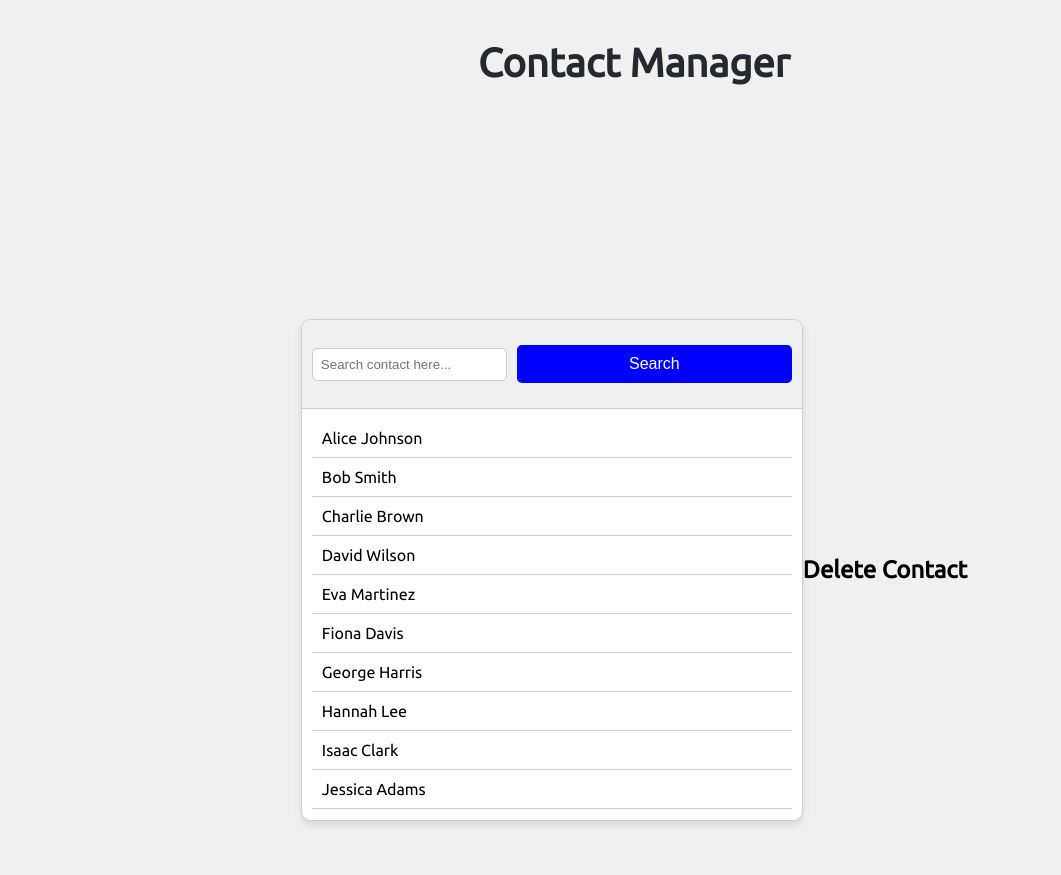
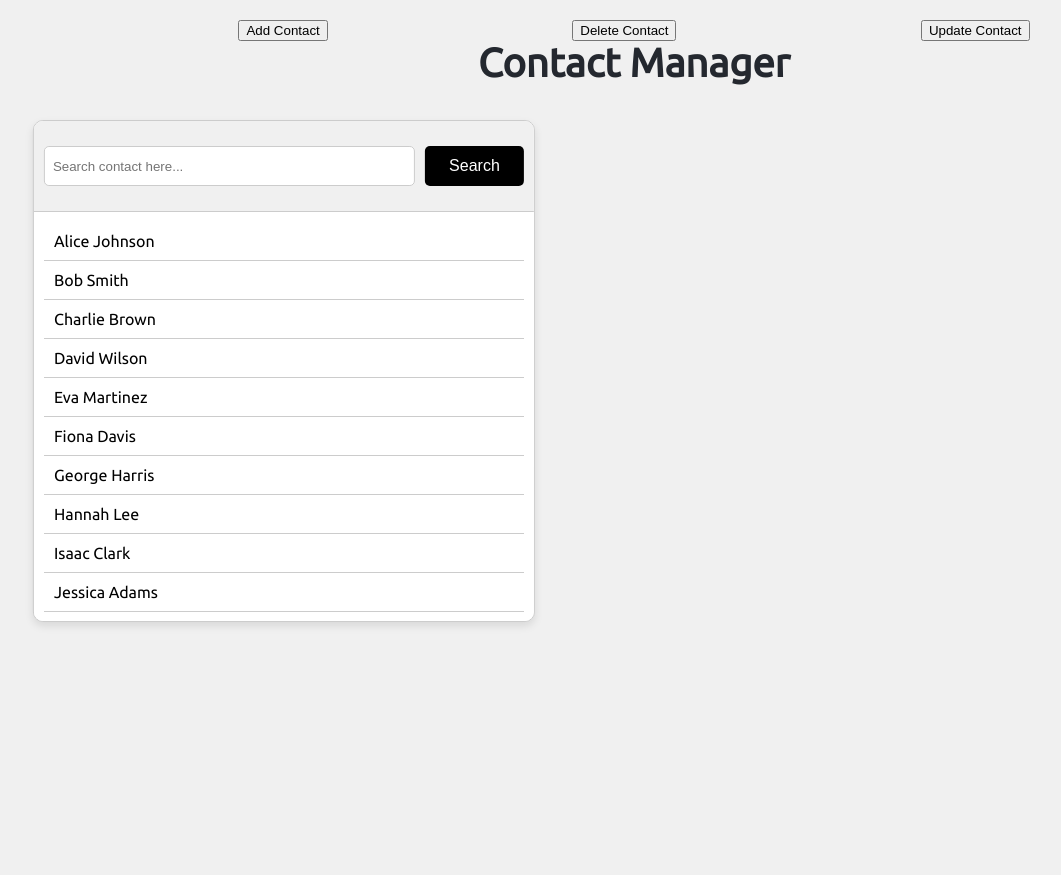
Before and after one commit to squallcoder/COP4331_ContactManager, a PHP site: page /contacts.html in a window 1280 px wide. Shown: the top 875 px of the page, without its empty margins (6-1067 px from the left). Run offline with PHP 8.4, Linux system fonts and the light colour scheme.

Commit message:
Added more changes to the contacts.html file , and added more code to the main.js code

```diff
--- a/CSS/style.css
+++ b/CSS/style.css
@@ -2,10 +2,10 @@ body {
 	background-color: #f0f0f0;
 	font-family: 'Ubuntu', sans-serif;
 	margin: 0;
-	display: flex;
-	justify-content: center;
-	align-items: center;
-	height: 100vh;
+	/* display: flex; */
+	/* justify-content: center; */
+	/* align-items: center; */
+	/* height: 100vh; */
 }
 
 .container {
@@ -33,7 +33,7 @@ body {
 }
 
 .loginDiv {
-	background-color: black;
+	background-color: grey;
 	padding: 20px;
 	border-radius: 10px;
 	box-shadow: 0 4px 8px rgba(0, 0, 0, 0.1);
@@ -56,10 +56,12 @@ body {
 	font-size: 1em;
 }
 
+
+
 .buttons {
 	width: 100%;
 	padding: 10px;
-	background-color:blue;
+	background-color: black;
 	color: white;
 	border: none;
 	border-radius: 5px;
@@ -109,6 +111,10 @@ body {
 	border-radius: 10px;
 	overflow: hidden;
 	box-shadow: 0 4px 8px rgba(0, 0, 0, 0.1);
+	position: absolute;
+	top: 120px;
+	left: 5%;
+	transform: translateX(-5%);
 }
 
 .top-nav {
@@ -120,12 +126,33 @@ body {
 	align-items: center;
 }
 
+
+
 #searchBar {
 	margin-right: 10px;
+	width: 600;
+	height: 40px;
 	padding: 8px;
 	border: 1px solid #ccc;
 	border-radius: 5px;
 }
+
+#searchButton{
+	width: 150px;
+	height: 40px;
+}
+
+.buttons-container{
+	display: flex;
+	flex-direction: row;
+	/* align-items: center; */
+	justify-content: space-evenly;
+	/* width: 100%; */
+	/* padding-right: 20px; */
+	align-items: baseline;
+}
+
+
 
 .contact-list {
 	overflow-y: auto;
--- a/contacts.html
+++ b/contacts.html
@@ -8,15 +8,15 @@
 
     <body>
 		<h1 id="ContactTitle">Contact Manager</h1>
-
-		<div class="contact-container">
+		<main>
+		<section class="contact-container">
 			<div class="top-nav">
 				<input type="search" id="searchBar" placeholder="Search contact here...">
 				<button type="button" id="searchButton" class="buttons" onclick="search();">Search</button>
 			</div>
 
 			<div class="contact-list" id="contactList"></div>
-		</div>
+		</section>
 
 		<div id="contactModal" class="modal">
 			<div class="modal-content">
@@ -24,13 +24,32 @@
 				<h2 id="contactName"></h2>
 				<p><strong>Email:</strong> <span id="contactEmail"></span></p>
 				<p><strong>Phone:</strong> <span id="contactPhone"></span></p>
+				<a href="updateContact.html" id="updateContact">Edit/Update Contact</a>
 			</div>
 		</div>
 
-		<div id="DeleteModel">
-			<div class="model-delete">
-				<h2 id="deleteContact">Delete Contact</h2>
-			</div>
+		<div class="buttons-container">
+		<div class="Add">
+			<h2 id="AddContact"><h2>
+			  <div class="model-addd">
+				  <button type="button" id="AddButton" onclick="">Add Contact</button>
+			  </div>
+	  		</div>
+
+			<div class="Delete">
+			  	<h2 id="deleteContact"></h2>
+					<div class="model-delete">
+						<button type="button" id="deleteButton" onclick="">Delete Contact</button>
+					</div>
+				</div>
+
+			<div class="Update">
+				<h2 id="updateContact"><h2>
+				  <div class="model-update">
+					  <button type="button" id="updateButton" onclick="">Update Contact</button>
+				  </div>
+				</div>
 		</div>
+	    </main>
 	</body>
 </html>
```
Also changed, not shown: JS/main.js (+89 -6 lines), index.html (deleted, +0 -25 lines), updateContact.html (added).
